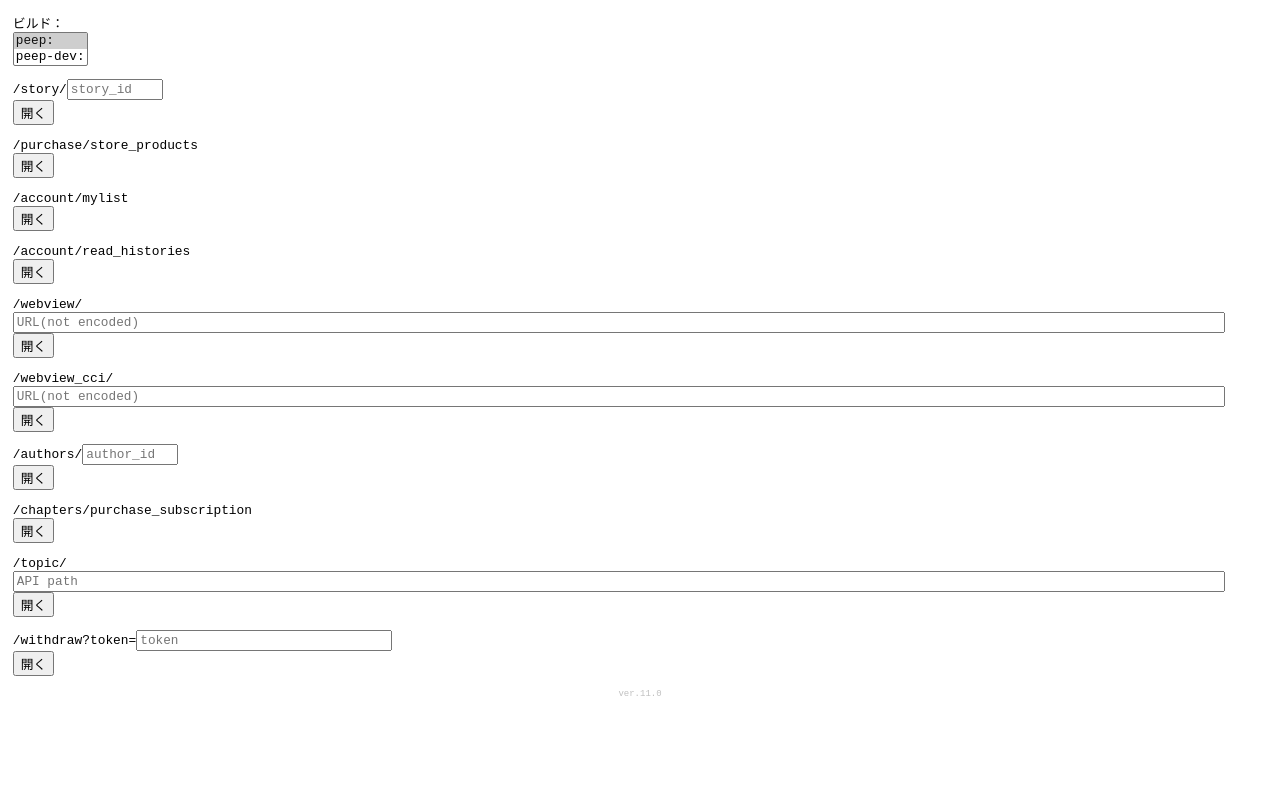
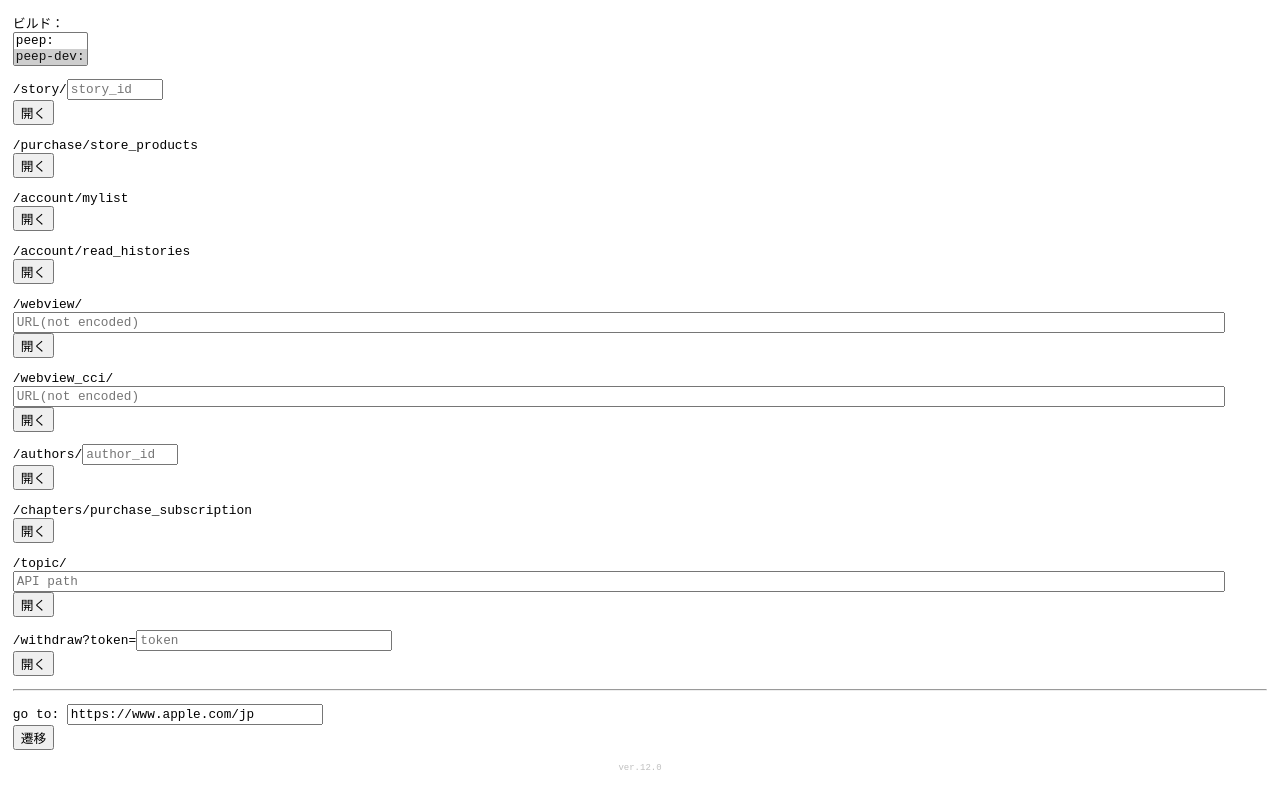
Before and after one commit to yamanaka-equalplus/yamanaka-equalplus.github.io, a plain HTML site: page taskey/index.html in a window 1280 px wide. Drawn offline with Linux system fonts and the light colour scheme.

Commit message:
Peep Tester 12

```diff
--- a/taskey/index.html
+++ b/taskey/index.html
@@ -49,8 +49,8 @@ function fire(url){
 
 <p>ビルド：<br>
 	<select name="protocol" class="default" size="2">
-	<option value="peep:/" selected>peep:</option>
-	<option value="peep-dev:/">peep-dev:</option>
+	<option value="peep:/">peep:</option>
+	<option value="peep-dev:/" selected>peep-dev:</option>
 	</select></p>
 
 <p>/story/<input class="default" type="text" placeholder="story_id" size="10" value="" name="story_id">
@@ -103,9 +103,15 @@ function fire(url){
 		onclick="fire(document.f.protocol.value+'/withdraw?token='+document.f.token.value)">
 	</p>
 
+<hr>
+<p>go to: <input class="default" type="text" placeholder="URL" value="https://www.apple.com/jp" size="30" value="" name="gotoUrl">
+	<br><input class="default" type="button" value="遷移"
+		onclick="window.open(document.f.gotoUrl.value,'_self');">
+	</p>
+
 </form>
 
-<p style="color:#C0C0C0;font-size:70%;text-align:center;">ver.11.0</p>
+<p style="color:#C0C0C0;font-size:70%;text-align:center;">ver.12.0</p>
 
 <!--================================================================================================
 		BODY ここまで
```
